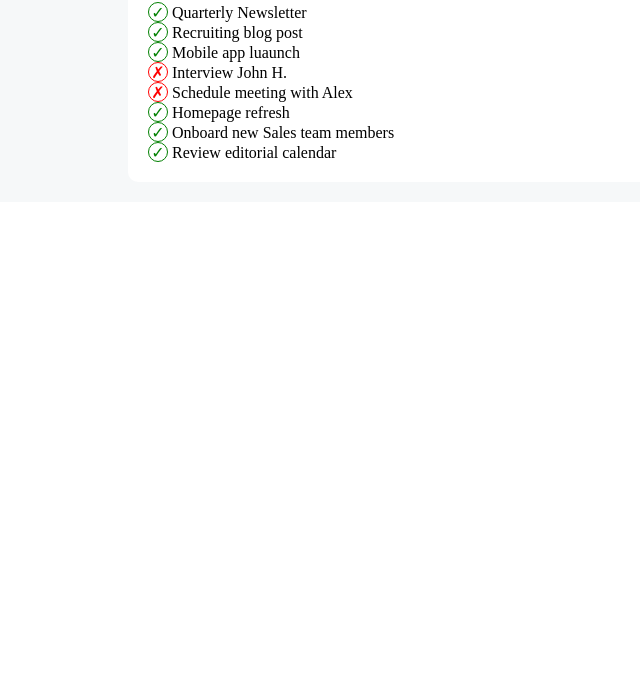
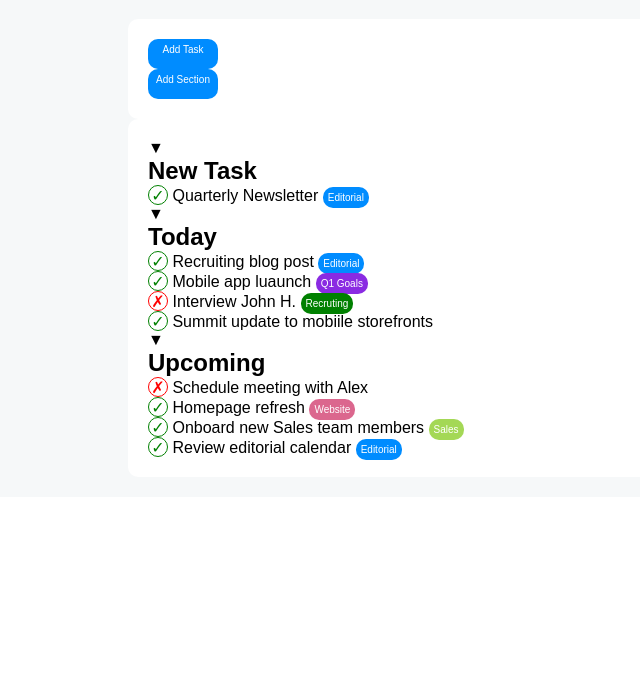
Before and after one commit to gianmaria-fadda/html-css-toboolist, a plain HTML site: page index.html in a window 1280 px wide. Shown: the part 112-800 px from the top of the page, without its empty margins (0-640 px from the left). Drawn offline with Linux system fonts and the light colour scheme.

Commit message:
Finita Lista e aggiunto bottoni

```diff
--- a/css/style.css
+++ b/css/style.css
@@ -11,10 +11,11 @@
 /*
     General
 */
-.container {
- width: 80%;
- margin: 0 auto;
+.container{
+    width: 80%;
+    margin: 0 auto;
 }
+
 /*
     Header
 */
@@ -27,21 +28,69 @@ header h1{
     vertical-align: middle;
 }
 
-h1 {
+h1,
+h2,
+{
     display: inline;
 }
+
 /*
     Main
 */
 main {
     background-color: #F6F8F9;
     padding: 20px 0;
+    font-family: Arial, Helvetica, sans-serif;
 }
+
+.button {
+    color: white;
+    background-color: rgb(0, 140, 255);
+    padding: 5px;
+    border-radius: 10px;
+    font-size: 10px;
+    width: 70px;
+    height: 30px;
+    text-align: center;
+}
+
+small {
+    color: white;
+    padding: 5px;
+    border-radius: 10px;
+    font-size: 10px;
+}
+
+.blue {
+    background-color: rgb(0, 140, 255);
+}
+
+.purple {
+    background-color: blueviolet;
+}
+
+.green {
+    background-color: green;
+}
+
+.orange {
+    background-color: orange;
+}
+
+.pink {
+    background-color: rgb(219, 103, 142);
+}
+
+.light-green {
+    background-color: rgb(164, 216, 86);
+}
+
 .tasks-container {
     background-color: white;
     padding: 20px;
     border-radius: 10px;
 }
+
 .circle-icon {
     border-radius: 50%;
     width: 20px;
@@ -50,10 +99,12 @@ main {
     display: inline-block;
     text-align: center;
 }
+
 .circle-check {
     border: 1px solid green;
     color: green;
 }
+
 .cross-check {
     border: 1px solid red;
     color: red;
--- a/index.html
+++ b/index.html
@@ -18,29 +18,53 @@
     <main>
         <div class="container">
             <div class="tasks-container">
+                <div class="button">Add Task</div>
+                <div class="button">Add Section</div>
+            </div>
+        </div>
+        <div class="container">
+            <div class="tasks-container">
                 <div>
-                    <span class="circle-icon circle-check">
-                        &check;
-                    </span>
-                    Quarterly Newsletter
+                    <span>&#x25BC;</span>
+                    <h2>New Task</h2>
                 </div>
                 <div>
                     <span class="circle-icon circle-check">
                         &check;
                     </span>
-                    Recruiting blog post
+                    Quarterly Newsletter <small class="blue">Editorial</small>
+                </div>
+                <div>
+                    <span>&#x25BC;</span>
+                    <h2>Today</h2>
                 </div>
                 <div>
                     <span class="circle-icon circle-check">
                         &check;
                     </span>
-                    Mobile app luaunch
+                    Recruiting blog post <small class="blue">Editorial</small>
+                </div>
+                <div>
+                    <span class="circle-icon circle-check">
+                        &check;
+                    </span>
+                    Mobile app luaunch <small class="purple">Q1 Goals</small>
                 </div>
                 <div>
                     <span class="circle-icon cross-check">
                         &cross;
                     </span>
-                    Interview John H.
+                    Interview John H. <small class="green">Recruting</small>
+                </div>
+                <div>
+                    <span class="circle-icon circle-check">
+                        &check;
+                    </span>
+                    Summit update to mobiile storefronts <small class="orenge">Mobile</small>
+                </div>
+                <div>
+                    <span>&#x25BC;</span>
+                    <h2>Upcoming</h2>
                 </div>
                 <div>
                     <span class="circle-icon cross-check">
@@ -52,19 +76,19 @@
                     <span class="circle-icon circle-check">
                         &check;
                     </span>
-                    Homepage refresh
+                    Homepage refresh <small class="pink">Website</small>
                 </div>
                 <div>
                     <span class="circle-icon circle-check">
                         &check;
                     </span>
-                    Onboard new Sales team members
+                    Onboard new Sales team members <small class="light-green">Sales</small>
                 </div>
                 <div>
                     <span class="circle-icon circle-check">
                         &check;
                     </span>
-                    Review editorial calendar
+                    Review editorial calendar <small class="blue">Editorial</small>
                 </div>
                 <div>
 
```
